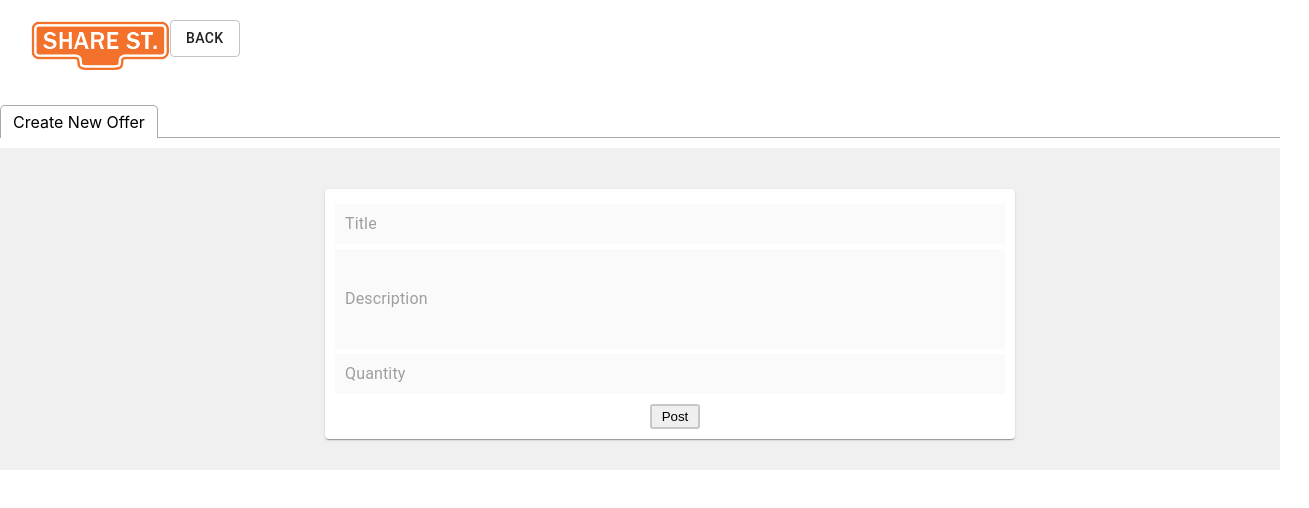
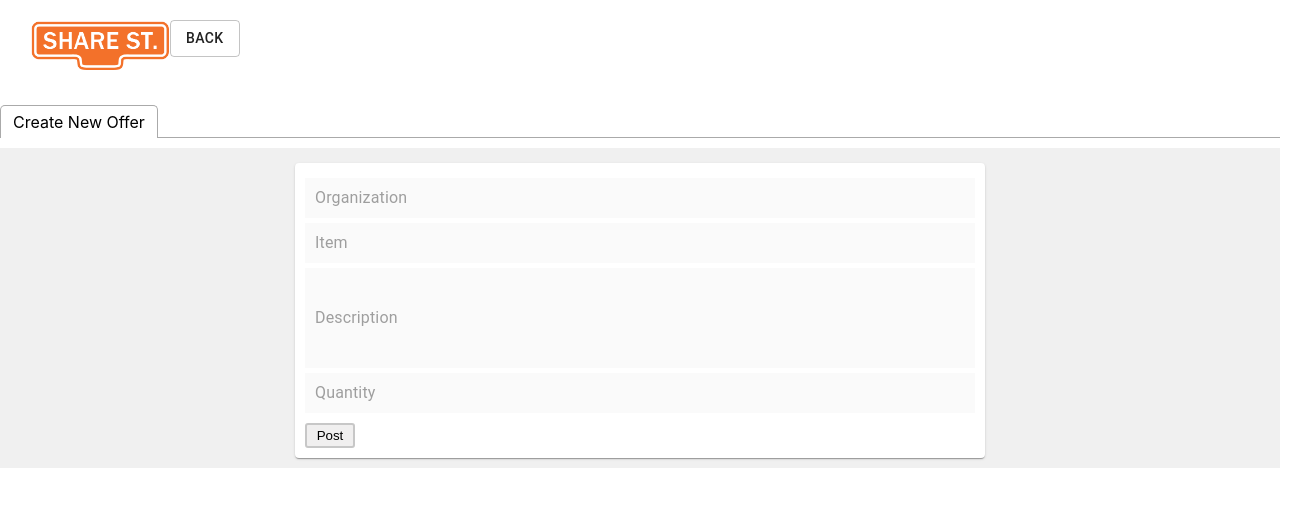
Before and after one commit to mslee-9/nwHacks2021-ShareStreet, a React (Create React App) app: page /offerform in a window 1280 px wide. Shown: the top 508 px of the page, 1309 px wide, since content can reach past the window. Built offline with nearby package versions, Linux system fonts and the light colour scheme.

Commit message:
💻 listing deletion and addition

```diff
--- a/src/components/inputform.js
+++ b/src/components/inputform.js
@@ -10,53 +10,78 @@ class ItemInput extends React.Component {
     this.state = {
       organization: "",
       item: "",
+      description: "",
       quantity: 0,
     };
-    // this.handleChange = this.handleChange.bind(this);
-    // this.createListing = this.createListing.bind(this);
+    this.handleChange = this.handleChange.bind(this);
+    this.createListing = this.createListing.bind(this);
+  }
+
+  handleChange(e) {
+    const target = e.target;
+    const value = target.value;
+    const name = target.name;
+
+    this.setState({
+      [name]: value,
+    });
   }
 
   createListing(e) {
-    // e.preventDefault();
-    // let tempListing = {
-    //   organization: this.state.organization,
-    //   item: this.state.organization,
-    //   quantity: this.state.quantity,
-    // };
-    // this.props.addListing(tempListing);
-    // this.setState({
-    //   organization: "",
-    //   item: "",
-    //   quantity: 0,
-    // });
+    e.preventDefault();
+    let tempListing = {
+      organization: this.state.organization,
+      item: this.state.item,
+      description: this.state.description,
+      quantity: this.state.quantity,
+    };
+    this.props.addListing(tempListing);
+    this.setState({
+      organization: "",
+      item: "",
+      quantity: 0,
+    });
   }
 
   render() {
     return (
-      <Grid container alignItems="center" justify="center" className="root">
+      <div className="background">
         <Paper className="paper" alignItems="center" justify="center">
           <form onSubmit={this.createListing}>
-            <Grid container direction="column">
-              <InputBase className="title" type="text" placeholder="Title" />
+            {/* <Grid container direction="column"> */}
+            <InputBase
+              className="organization"
+              type="text"
+              placeholder="Organization"
+              onChange={this.handleChange}
+            />
+            <InputBase
+              className="item"
+              type="text"
+              placeholder="Item"
+              onChange={this.handleChange}
+            />
             <InputBase
               className="description"
               type="text"
               placeholder="Description"
+              onChange={this.handleChange}
             />
             <InputBase
               className="quantity"
               type="number"
               placeholder="Quantity"
+              onChange={this.handleChange}
             />
             <Grid className="post-button-container">
               <button type="submit" className="post">
                 Post
               </button>
             </Grid>
-            </Grid>
+            {/* </Grid> */}
           </form>
         </Paper>
-      </Grid>
+      </div>
     );
   }
 }
--- a/src/components/maintabs.js
+++ b/src/components/maintabs.js
@@ -15,13 +15,13 @@ class MainTabs extends React.Component {
           <Tab>Requests</Tab>
           <Tab style={{ float: "right" }}>My Dashboard</Tab>
         </TabList>
-        <TabPanel className="background">
+        <TabPanel>
           <Offers />
         </TabPanel>
-        <TabPanel className="background">
+        <TabPanel>
           <Requests />
         </TabPanel>
-        <TabPanel className="background">
+        <TabPanel>
           <MyItems />
         </TabPanel>
       </Tabs>
--- a/src/components/myitems.js
+++ b/src/components/myitems.js
@@ -1,6 +1,7 @@
 import React from "react";
 import { Paper } from "@material-ui/core";
 import "../styles/listings.css";
+import { without } from "lodash";
 
 class MyItems extends React.Component {
   constructor() {
@@ -8,6 +9,16 @@ class MyItems extends React.Component {
     this.state = {
       myListings: [],
     };
+    this.deleteListing = this.deleteListing.bind(this);
+  }
+
+  deleteListing(item) {
+    let tempItems = this.state.myListings;
+    tempItems = without(tempItems, item);
+
+    this.setState({
+      myListings: tempItems,
+    });
   }
 
   componentDidMount() {
@@ -69,7 +80,7 @@ class MyItems extends React.Component {
     }
 
     return (
-      <div>
+      <div className="background">
         {this.state.myListings.map((myitem, i) => (
           <Paper key={i} className="paper">
             <Type itemType={myitem.type} />
@@ -82,7 +93,12 @@ class MyItems extends React.Component {
               </div>
               <div className="second">
                 <button className="editDeleteButton">Edit</button>
-                <button className="editDeleteButton bottom">Delete</button>
+                <button
+                  className="editDeleteButton bottom"
+                  onClick={() => this.deleteListing(myitem)}
+                >
+                  Delete
+                </button>
               </div>
             </div>
           </Paper>
--- a/src/components/offers.js
+++ b/src/components/offers.js
@@ -24,7 +24,7 @@ class Offers extends React.Component {
 
   render() {
     return (
-      <div>
+      <div className="background">
         {this.state.offerListings.map((offer, i) => (
           <ItemDisplay item={offer} key={i} />
         ))}
--- a/src/components/requests.js
+++ b/src/components/requests.js
@@ -24,7 +24,7 @@ class Requests extends React.Component {
 
   render() {
     return (
-      <div>
+      <div className="background">
         {this.state.requestListings.map((request, i) => (
           <ItemDisplay item={request} key={i} />
         ))}
--- a/src/pages/newoffer.js
+++ b/src/pages/newoffer.js
@@ -7,6 +7,38 @@ import "../styles/newlisting.css";
 import "../styles/maintabs.css";
 
 class CreateNewOffer extends React.Component {
+  constructor() {
+    super();
+    this.state = {
+      offerListings: [],
+      lastIndex: 0,
+    };
+    this.addListing = this.addListing.bind(this);
+  }
+
+  componentDidMount() {
+    fetch("./offers.json")
+      .then((response) => response.json())
+      .then((result) => {
+        const offers = result.map((offer) => {
+          return offer;
+        });
+        this.setState({
+          offerListings: offers,
+        });
+      });
+  }
+
+  addListing(item) {
+    let tempListing = this.state.offerListings;
+    item.listingId = this.state.lastIndex;
+    tempListing.unshift(item);
+    this.setState({
+      offerListings: tempListing,
+      lastIndex: this.state.lastIndex + 1,
+    });
+  }
+
   render() {
     return (
       <div>
@@ -16,8 +48,8 @@ class CreateNewOffer extends React.Component {
             <TabList>
               <Tab>Create New Offer</Tab>
             </TabList>
-            <TabPanel className="background">
-              <ItemInput />
+            <TabPanel>
+              <ItemInput className="background" addListing={this.addListing} />
             </TabPanel>
           </Tabs>
         </div>
--- a/src/pages/newrequest.js
+++ b/src/pages/newrequest.js
@@ -15,7 +15,7 @@ class CreateNewRequest extends React.Component {
             <TabList>
               <Tab>Create New Request</Tab>
             </TabList>
-            <TabPanel className="background">
+            <TabPanel>
               <ItemInput />
             </TabPanel>
           </Tabs>
--- a/src/styles/inputform.css
+++ b/src/styles/inputform.css
@@ -52,7 +52,8 @@
   padding: 10px;
 }
 
-.title {
+.item,
+.organization {
   width: 100%;
   height: 40px;
   background: #fafafa;
--- a/src/styles/maintabs.css
+++ b/src/styles/maintabs.css
@@ -1,4 +1,6 @@
 .background {
+  padding-top: 5px;
+  padding-bottom: 10px;
   background: #f0f0f0;
-  padding: 1px;
+  height: 100%;
 }
```
Also changed, not shown: 1 other file (tests, documents, lock files or other folders). Lines whose indentation alone changed are shown as unchanged.
